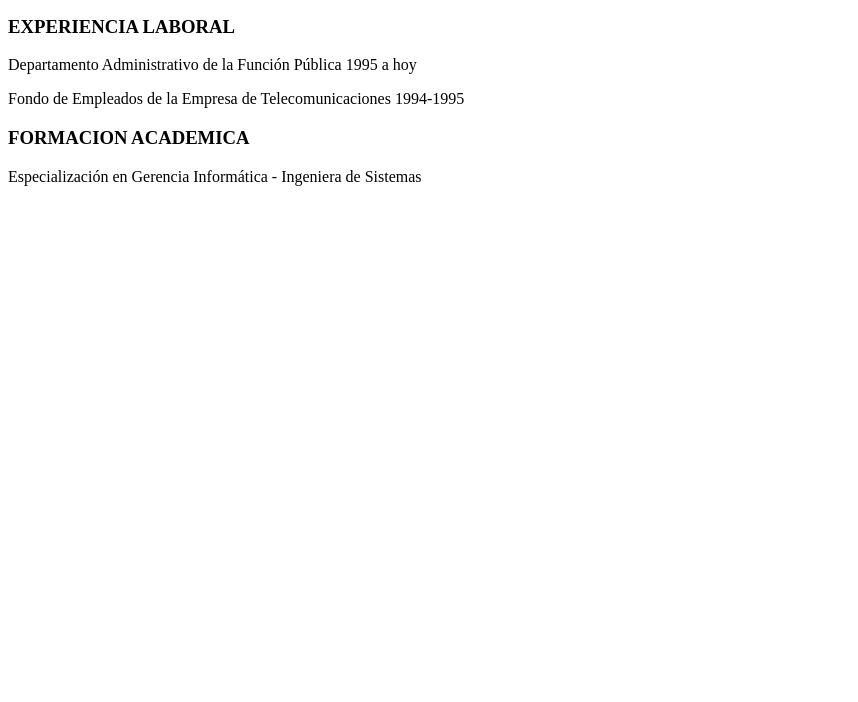
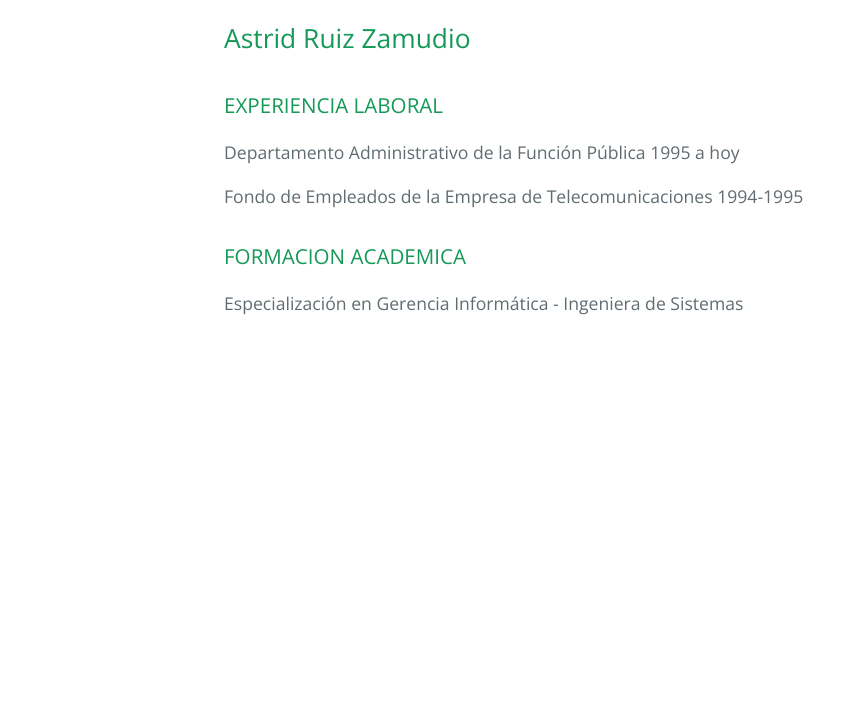
Before and after one commit to AstridRuizZamudio/HojaDeVida, a plain HTML site: page index.html in a window 1280 px wide. Shown: the part 98-800 px from the top of the page, without its empty margins (0-858 px from the left). Drawn offline with nearby package versions, Linux system fonts and the light colour scheme.

Commit message:
Update index.html

```diff
--- a/index.html
+++ b/index.html
@@ -1,8 +1,14 @@
 <!DOCTYPE html>
 <html lang="es">
   <head>
-      <title>Hoja de vida de Astrid Ruiz Zamudio</title>
-   </head>
+    <meta charset="UTF-8">
+    <title>Hoja de vida de Astrid Ruiz Zamudio</title>
+    <meta name="viewport" content="width=device-width, initial-scale=1">
+    <link rel="stylesheet" type="text/css" href="stylesheets/normalize.css" media="screen">
+    <link href='https://fonts.googleapis.com/css?family=Open+Sans:400,700' rel='stylesheet' type='text/css'>
+    <link rel="stylesheet" type="text/css" href="stylesheets/stylesheet.css" media="screen">
+    <link rel="stylesheet" type="text/css" href="stylesheets/github-light.css" media="screen">
+  </head>
   <body>
     <section class="main-content">
       <h1> <a id="hoja-de-vida" class="anchor" href="#hoja-de-vida" aria-hidden="true"><span aria-hidden="true" class="octicon octicon-link"></span></a>Hoja de Vida</h1>
```
